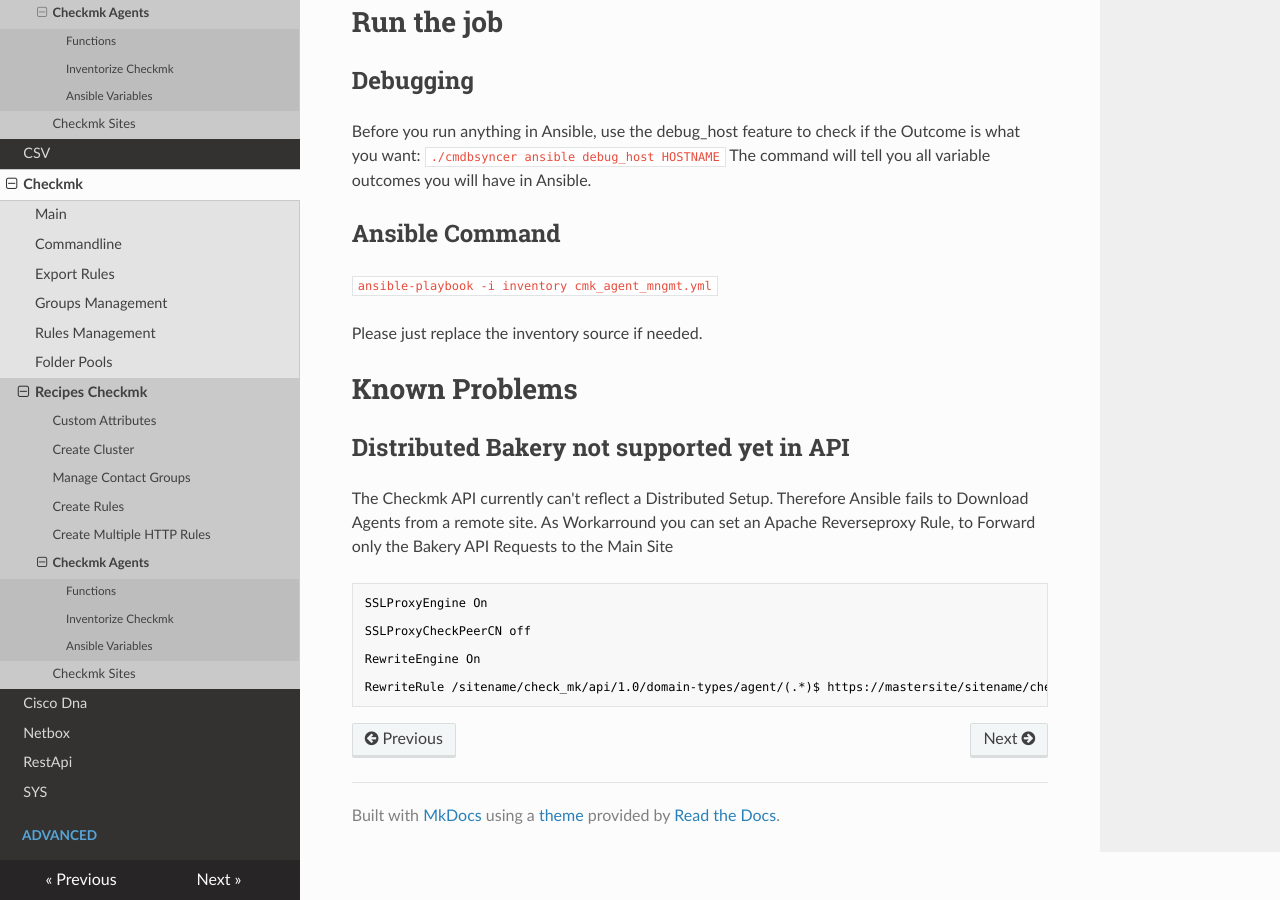
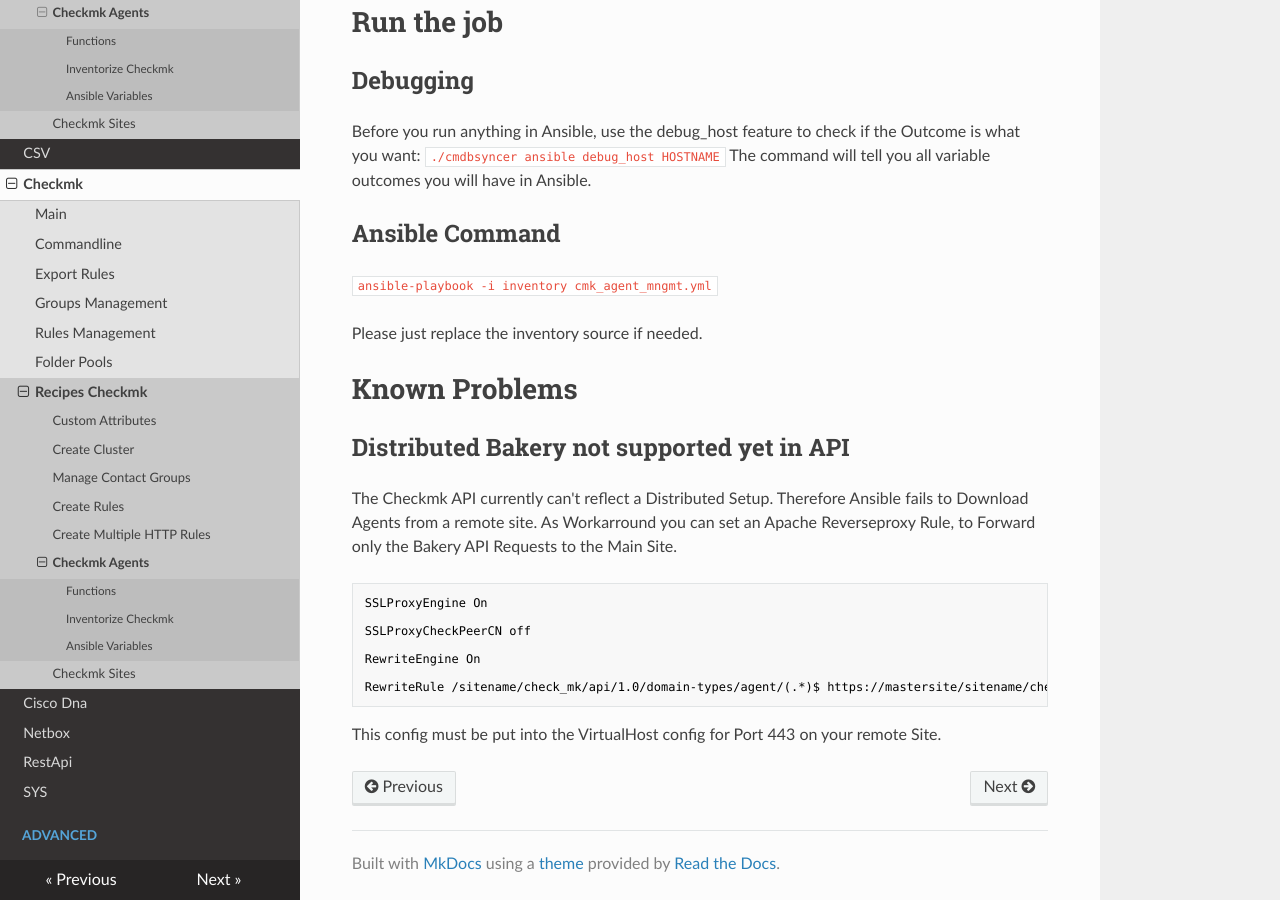
Before and after one commit to kuhn-ruess/cmdbsyncer, an MkDocs documentation site: the page built from docs/ansible/cmk_agents.md, in a window 1280 px wide and 900 px high, scrolled down 3244 px. Built offline with MkDocs 1.6.1, drawn with Linux system fonts in a browser that asks for light colours; nearby versions of some CDN libraries.

Commit message:
Updated Docu

````diff
--- a/docs/ansible/cmk_agents.md
+++ b/docs/ansible/cmk_agents.md
@@ -94,7 +94,7 @@
 # Known Problems
 
 ## Distributed Bakery not supported yet in API
-The Checkmk API currently can't reflect a Distributed Setup. Therefore Ansible fails to Download Agents from a remote site.  As Workarround you can set an Apache Reverseproxy Rule, to Forward only the Bakery API Requests to the Main Site
+The Checkmk API currently can't reflect a Distributed Setup. Therefore Ansible fails to Download Agents from a remote site.  As Workarround you can set an Apache Reverseproxy Rule, to Forward only the Bakery API Requests to the Main Site.
 
 ```
 SSLProxyEngine On
@@ -105,3 +105,6 @@
 
 RewriteRule /sitename/check_mk/api/1.0/domain-types/agent/(.*)$ https://mastersite/sitename/check_mk/api/1.0/domain-types/agent/$1 [P]
 ```
+
+
+This config must be put into the VirtualHost config for Port 443 on your remote Site.
````
